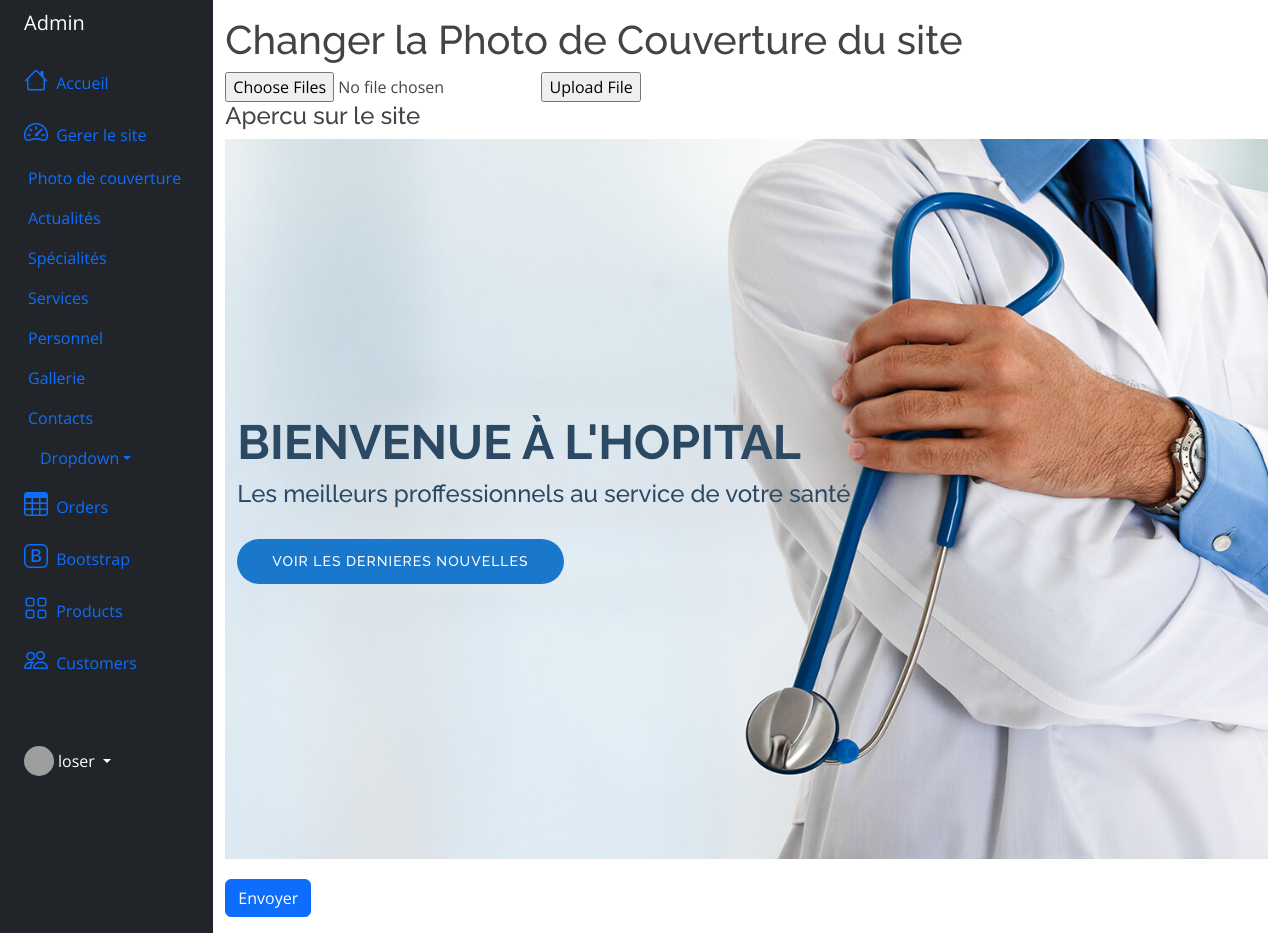
After one commit to lilianeKenmogne/HIMS, a PHP site: page /photoDeCouverture.php in a window 1280 px wide. The commit adds this page. Run offline with PHP 8.4, Linux system fonts and the light colour scheme; grey boxes are pictures that could not be loaded.

Commit message:
structureglobale du projet

```diff
--- a/actions/rdv/database.php
+++ b/actions/database.php
@@ -1,10 +1,10 @@
 <?php
-echo ("bjr");
+
 session_start();
 try {
-    echo ("bjr");
+
     $bdd = new PDO('mysql:host=localhost;dbname=hims', 'root', '');
-    echo ("bjr");
+
 } catch (Exception $e) {
 
     die('une erreur a été trouvée: ' . $e->getMessage()); // die permet de faire
--- a/actions/rdv/rdvAction.php
+++ b/actions/rdv/rdvAction.php
@@ -1,5 +1,5 @@
 <?php
-require('database.php');
+require('actions/database.php');
 if (isset($_POST['valider'])) {
 
     if (!empty($_POST['name']) and !empty($_POST['telephone']) and !empty($_POST['date'])) {
@@ -7,7 +7,8 @@ if (isset($_POST['valider'])) {
         $nom_visiteur = htmlspecialchars($_POST['name']);
         $tel_visiteur = htmlspecialchars($_POST['telephone']);
         $date_rdv = $_POST['date'];
-        $date_jour_courant = date('d/m/Y');
+
+
 
         $enregistrerVisiteur = $bdd->prepare('INSERT INTO visiteur(nom_visiteur,tel_visiteur) VALUES(?,?)');
         $enregistrerVisiteur->execute(array($nom_visiteur, $tel_visiteur));
--- /dev/null
+++ b/includes/admin/adminfooterLayout.php
@@ -0,0 +1,10 @@
+</div>
+</div>
+</div>
+<script src="js/uploads.js"></script>
+<script src="assets/vendor/bootstrap/js/bootstrap.bundle.min.js"></script>
+
+
+</body>
+
+</html>
--- /dev/null
+++ b/includes/admin/adminheadLayout.php
@@ -0,0 +1,114 @@
+<!DOCTYPE html>
+<html lang="en">
+<?php include('includes/head.php'); ?>
+
+<body>
+
+    <div class="container-fluid">
+        <div class="row flex-nowrap">
+            <div class="col-auto col-md-3 col-xl-2 px-sm-2 px-0 bg-dark">
+                <div class="d-flex flex-column align-items-center align-items-sm-start px-3 pt-2 text-white min-vh-100">
+                    <a href="/" class="d-flex align-items-center pb-3 mb-md-0 me-md-auto text-white text-decoration-none">
+                        <span class="fs-5 d-none d-sm-inline">Admin</span>
+                    </a>
+                    <ul class="nav nav-pills flex-column mb-sm-auto mb-0 align-items-center align-items-sm-start" id="menu">
+                        <li class="nav-item">
+                            <a href="#" class="nav-link align-middle px-0">
+                                <i class="fs-4 bi-house"></i> <span class="ms-1 d-none d-sm-inline">Accueil</span>
+                            </a>
+                        </li>
+                        <li>
+                            <div class="nav-item ">
+                                <a class="nav-link px-0 align-middle " href="#submenu1" aria-expanded="false">
+                                    <i class="fs-4 bi-speedometer2 "></i> <span class="ms-1 d-none d-sm-inline ">Gerer le site</span> </a>
+                                <ul class="collapse show nav flex-column ms-1 " id=" submenu1" data-bs-parent="#menu">
+                                    <li class="w-100">
+                                        <a href="#photoDecouverture.php" class="nav-link px-0 "> <span class="d-none d-sm-inline dropdown-item">Photo de couverture</span> </a>
+                                    </li>
+                                    <li>
+                                        <a href="#" class="nav-link px-0"> <span class="d-none d-sm-inline dropdown-item">Actualités</span> </a>
+                                    </li>
+                                    <li>
+                                        <a href="#" class="nav-link px-0"> <span class="d-none d-sm-inline dropdown-item">Spécialités</span> </a>
+                                    </li>
+                                    <li>
+                                        <a href="#" class="nav-link px-0"> <span class="d-none d-sm-inline dropdown-item">Services</span> </a>
+                                    </li>
+                                    <li>
+                                        <a href="#" class="nav-link px-0"> <span class="d-none d-sm-inline dropdown-item">Personnel</span> </a>
+                                    </li>
+                                    <li>
+                                        <a href="#" class="nav-link px-0"> <span class="d-none d-sm-inline dropdown-item">Gallerie</span> </a>
+                                    </li>
+                                    <li>
+                                        <a href="#" class="nav-link px-0"> <span class="d-none d-sm-inline dropdown-item">Contacts</span> </a>
+                                    </li>
+                                </ul>
+                            </div>
+                        </li>
+                        <li class="nav-item dropdown">
+                            <a class="nav-link dropdown-toggle" href="#" id="dropdown03" data-bs-toggle="dropdown" aria-expanded="false">Dropdown</a>
+                            <ul class="dropdown-menu" aria-labelledby="dropdown03">
+                                <li><a class="dropdown-item" href="#">Action</a></li>
+                                <li><a class="dropdown-item" href="#">Another action</a></li>
+                                <li><a class="dropdown-item" href="#">Something else here</a></li>
+                            </ul>
+                        </li>
+                        <li>
+                            <a href="#" class="nav-link px-0 align-middle">
+                                <i class="fs-4 bi-table"></i> <span class="ms-1 d-none d-sm-inline">Orders</span></a>
+                        </li>
+                        <li>
+                            <a href="#submenu2" data-bs-toggle="collapse" class="nav-link px-0 align-middle ">
+                                <i class="fs-4 bi-bootstrap"></i> <span class="ms-1 d-none d-sm-inline">Bootstrap</span></a>
+                            <ul class="collapse nav flex-column ms-1" id="submenu2" data-bs-parent="#menu">
+                                <li class="w-100">
+                                    <a href="#" class="nav-link px-0"> <span class="d-none d-sm-inline">Item</span> 1</a>
+                                </li>
+                                <li>
+                                    <a href="#" class="nav-link px-0"> <span class="d-none d-sm-inline">Item</span> 2</a>
+                                </li>
+                            </ul>
+                        </li>
+                        <li>
+                            <a href="#submenu3" data-bs-toggle="collapse" class="nav-link px-0 align-middle">
+                                <i class="fs-4 bi-grid"></i> <span class="ms-1 d-none d-sm-inline">Products</span> </a>
+                            <ul class="collapse nav flex-column ms-1" id="submenu3" data-bs-parent="#menu">
+                                <li class="w-100">
+                                    <a href="#" class="nav-link px-0"> <span class="d-none d-sm-inline">Product</span> 1</a>
+                                </li>
+                                <li>
+                                    <a href="#" class="nav-link px-0"> <span class="d-none d-sm-inline">Product</span> 2</a>
+                                </li>
+                                <li>
+                                    <a href="#" class="nav-link px-0"> <span class="d-none d-sm-inline">Product</span> 3</a>
+                                </li>
+                                <li>
+                                    <a href="#" class="nav-link px-0"> <span class="d-none d-sm-inline">Product</span> 4</a>
+                                </li>
+                            </ul>
+                        </li>
+                        <li>
+                            <a href="#" class="nav-link px-0 align-middle">
+                                <i class="fs-4 bi-people"></i> <span class="ms-1 d-none d-sm-inline">Customers</span> </a>
+                        </li>
+                    </ul>
+                    <hr>
+                    <div class="dropdown pb-4">
+                        <a href="#" class="d-flex align-items-center text-white text-decoration-none dropdown-toggle" id="dropdownUser1" data-bs-toggle="dropdown" aria-expanded="false">
+                            <img src="https://github.com/mdo.png" alt="hugenerd" width="30" height="30" class="rounded-circle">
+                            <span class="d-none d-sm-inline mx-1">loser</span>
+                        </a>
+                        <ul class="dropdown-menu dropdown-menu-dark text-small shadow">
+                            <li><a class="dropdown-item" href="#">New project...</a></li>
+                            <li><a class="dropdown-item" href="#">Settings</a></li>
+                            <li><a class="dropdown-item" href="#">Profile</a></li>
+                            <li>
+                                <hr class="dropdown-divider">
+                            </li>
+                            <li><a class="dropdown-item" href="#">Sign out</a></li>
+                        </ul>
+                    </div>
+                </div>
+            </div>
+            <div class="col py-3">
--- a/index.php
+++ b/index.php
@@ -41,7 +41,7 @@
         <i class="bi bi-list mobile-nav-toggle"></i>
       </nav><!-- .navbar -->
 
-      <a href="#appointment" class="appointment-btn scrollto"><span class="d-none d-md-inline"> </span>Réserver
+      <a href="rdv.php" class="appointment-btn scrollto"><span class="d-none d-md-inline"> </span>Réserver
         une consultation</a>
 
     </div>
--- /dev/null
+++ b/js/uploads.js
@@ -0,0 +1,42 @@
+//Define processing url
+const url = 'http://localhost/hims/actions/uploads/process.php';
+
+//Define processing form
+const form = document.querySelector('form');
+
+//Listen for form submit
+form.addEventListener('submit', e => {
+    e.preventDefault() //preventing default action from firing
+
+
+    //Gathering the files with the .files property
+    const files = document.querySelector('[type=file]').files;
+
+    //Beguinning a new FormData interface
+    const formdata = new FormData();
+    console.log(files); // printing the file in the console just for debug purpose
+
+    //  for each file that has been submitted, we append it in the files[] array
+    for (let i = 0; i < files.length; i++) {
+        let file = files[i]
+
+        formdata.append('files[]', file)
+    }
+
+    // files.forEach((file) => {
+    //     formdata.append('files[]', file);
+    // });
+    console.log(files[0]['name']);//printing the filename in the console for debug purpose
+
+    //Using Fetch API to post the data to the URL we specified.Printing  the response in the console
+    fetch(url, {
+        method: 'post',
+        body: formdata
+
+    }).then(response => {
+        console.log('ok');
+        console.log(response);
+    })
+
+    document.getElementById('hero').setAttribute('style', `background: url('uploads/hero/${files[0]['name']}') top center`);
+});
--- /dev/null
+++ b/photoDeCouverture.php
@@ -0,0 +1,29 @@
+<?php
+include('includes/admin/adminheadLayout.php');
+?>
+
+<h1>Changer la Photo de Couverture du site</h1>
+<form method="post" enctype="multipart/form-data">
+    <input type="file" name="files[]" multiple />
+    <input type="submit" value="Upload File" name="submit" />
+</form>
+
+<h4>Apercu sur le site</h4>
+<!-- ======= Hero Section ======= -->
+<section id="hero" class="d-flex align-items-center">
+    <div class="container">
+        <h1>Bienvenue à l'hopital</h1>
+        <h2>Les meilleurs proffessionnels au service de votre santé</h2>
+        <a href="#event-list" class="btn-get-started scrollto">voir les dernieres nouvelles</a>
+    </div>
+</section><!-- End Hero -->
+
+<button type="submit" class="btn btn-primary" name="validate">Envoyer</button>
+
+
+<!-- <script>
+    let hero = document.getElementById('hero');
+
+    hero.setAttribute('style', 'background: url("../img/hero-bg.jpg") top center;')
+</script> -->
+<?php include('includes/admin/adminfooterLayout.php') ?>
```
Also changed, not shown: actions/login/loginAction.php (added, +48 -0 lines), actions/rdv/listerdvAction.php (added, +19 -0 lines), actions/uploads/process.php (added, +51 -0 lines), listerdv.php (added, +96 -0 lines), login.php (+14 -5 lines), rdv.php (+8 -8 lines).
